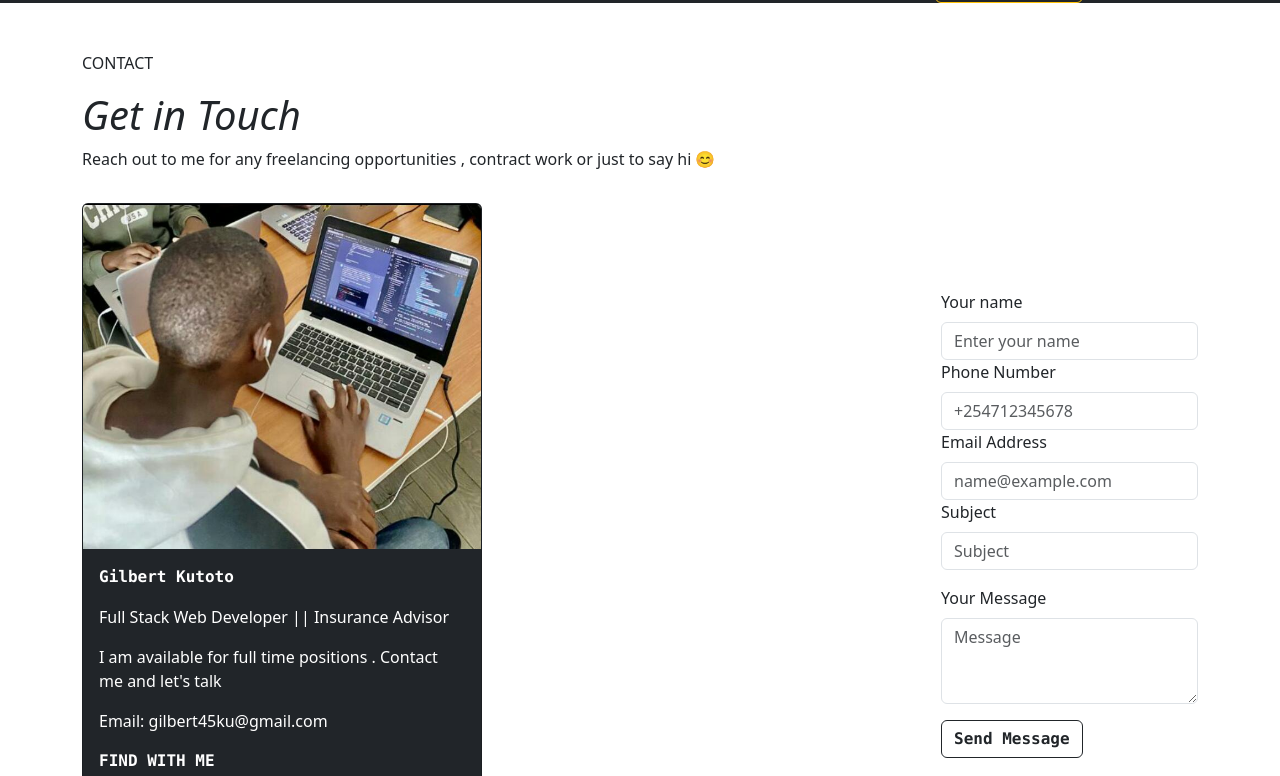
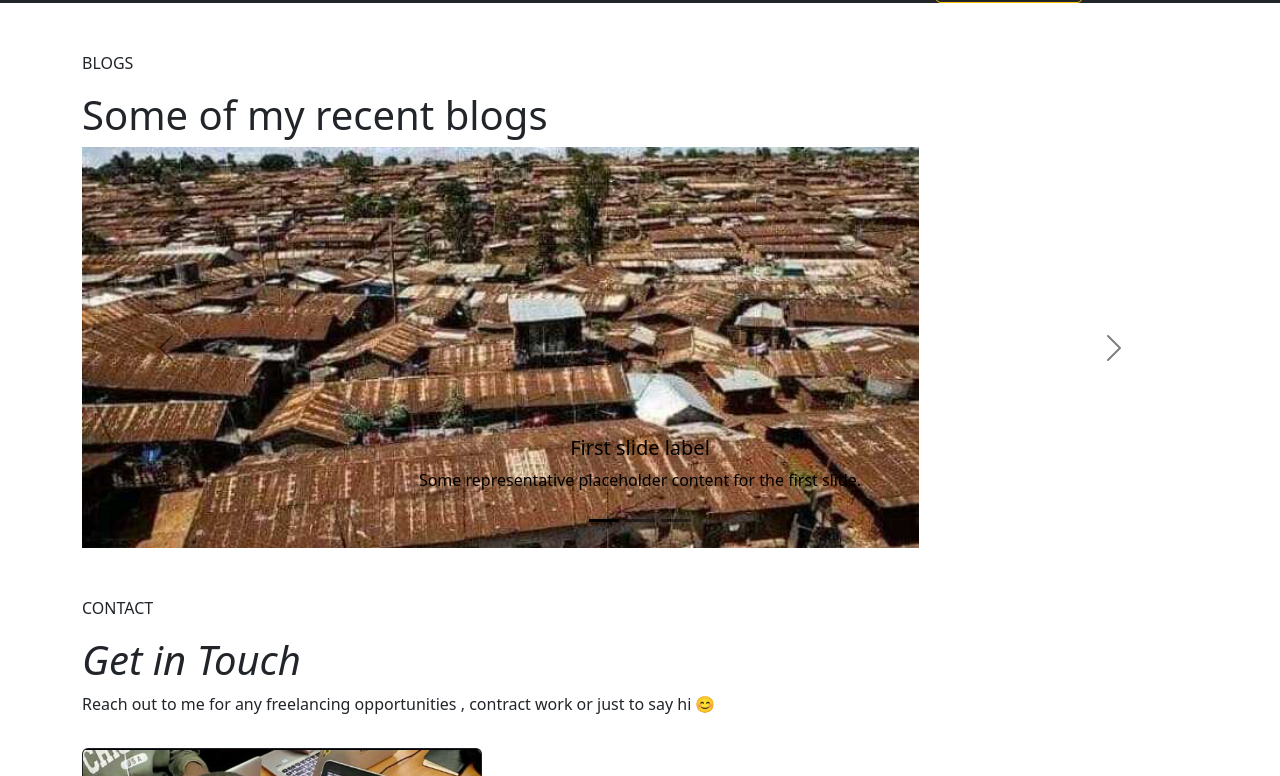
Before and after one commit to gilbert-ku/gilbert-portfolio, a website built with Vite: page src/index.html in a window 1280 px wide. Shown: the part 4057-4833 px from the top of the page. Built offline with nearby package versions, Linux system fonts and the light colour scheme.

Commit message:
add carousel

```diff
--- a/src/index.html
+++ b/src/index.html
@@ -28,7 +28,7 @@
               <a class="nav-link  active" href="#SKILLS">SKILLS</a>
             </li>
             <li class="nav-item">
-              <a class="nav-link active" href="#">BLOGS</a>
+              <a class="nav-link active" href="#BLOGS">BLOGS</a>
             </li>
             <li class="nav-item">
               <a class="nav-link active" href="#CONTACT">CONTACT</a>
@@ -318,15 +318,62 @@
       </section>
     </section>
 
+      <section id="BLOGS">
+        <div class="container">
+          <p>BLOGS</p>
+          <h1>Some of my recent blogs</h1>
+          <div id="carouselExampleDark" class="carousel carousel-dark slide" data-bs-ride="carousel">
+            <div class="carousel-indicators">
+              <button type="button" data-bs-target="#carouselExampleDark" data-bs-slide-to="0" class="active" aria-current="true" aria-label="Slide 1"></button>
+              <button type="button" data-bs-target="#carouselExampleDark" data-bs-slide-to="1" aria-label="Slide 2"></button>
+              <button type="button" data-bs-target="#carouselExampleDark" data-bs-slide-to="2" aria-label="Slide 3"></button>
+            </div>
+            <div class="carousel-inner">
+              <div class="carousel-item active" data-bs-interval="10000" >
+                <img src="image/WhatsApp Image 2023-09-30 at 17.59.51 (1).jpeg" class="d-block w-75 " style="width: 50rem;" alt="...">
+                <div class="carousel-caption d-none d-md-block">
+                  <h5>First slide label</h5>
+                  <p>Some representative placeholder content for the first slide.</p>
+                </div>
+              </div>
+              <div class="carousel-item" data-bs-interval="2000">
+                <img src="image/mystory.jpg" class="d-block w-75" style="width: 25rem;" alt="...">
+                <div class="carousel-caption d-none d-md-block">
+                  <h5>Second slide label</h5>
+                  <p>Some representative placeholder content for the second slide.</p>
+                </div>
+              </div>
+              <div class="carousel-item">
+                <img src="image/first tim- code.png" class="d-block w-75 img-fluid" alt="...">
+                <div class="carousel-caption d-none d-md-block">
+                  <h5>Third slide label</h5>
+                  <p>Some representative placeholder content for the third slide.</p>
+                </div>
+              </div>
+            </div>
+            <button class="carousel-control-prev" type="button" data-bs-target="#carouselExampleDark" data-bs-slide="prev">
+              <span class="carousel-control-prev-icon" aria-hidden="true"></span>
+              <span class="visually-hidden">Previous</span>
+            </button>
+            <button class="carousel-control-next" type="button" data-bs-target="#carouselExampleDark" data-bs-slide="next">
+              <span class="carousel-control-next-icon" aria-hidden="true"></span>
+              <span class="visually-hidden">Next</span>
+            </button>
+          </div>
+
+        </div>
+
+      </section>
+
 
       <!-- contact -->
       <section id="CONTACT">
 
 
 
-        <div class="container">
+        <div class="container pt-5">
 
-          <p>CONTACT</p>
+          <p pt-5>CONTACT</p>
           <h1><em>Get in Touch</em></h1>
           <p>Reach out to me for any freelancing opportunities , contract work or just to say hi 😊</p>
 
```
Also changed, not shown: src/image/WhatsApp Image 2023-09-30 at 17.59.51 (1).jpeg (added), src/image/first tim- code.png (added), src/image/mystory.jpg (added).
